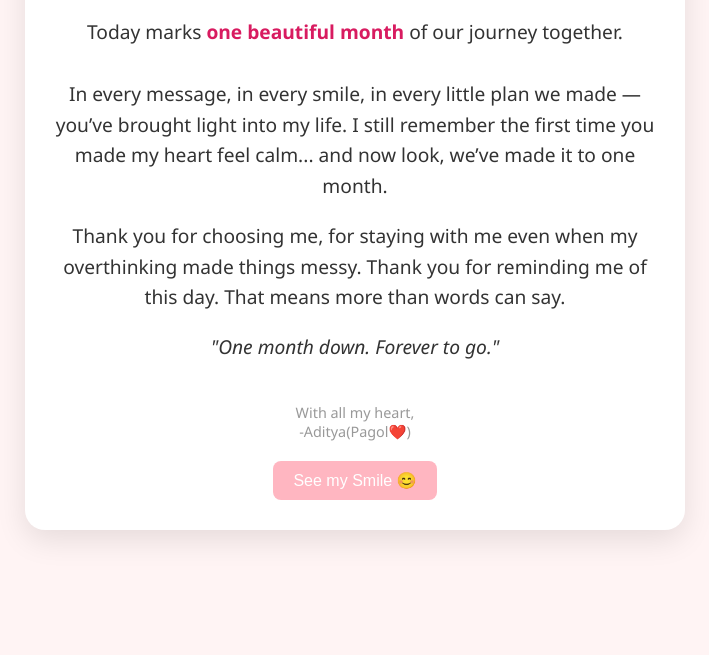
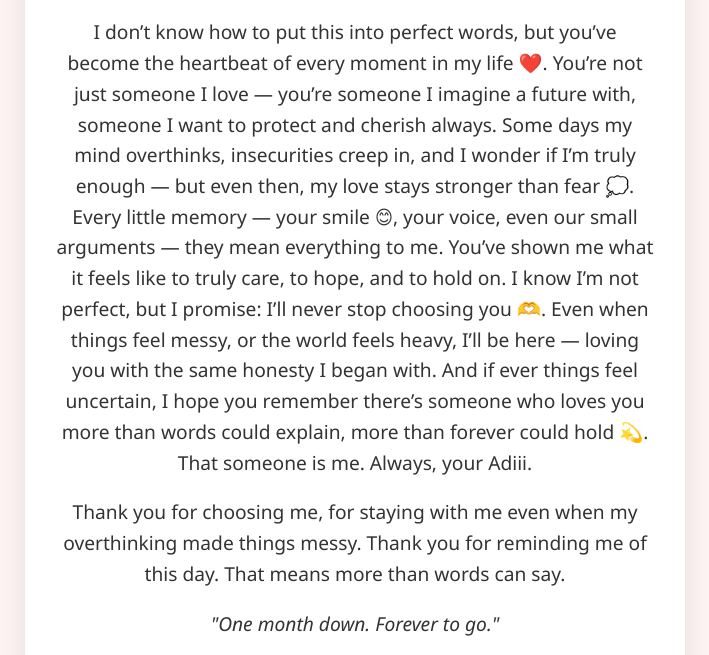
Before and after one commit to Aditya-dot-coder/youandme, a plain HTML site: page index.html in a window 1280 px wide. Shown: the part 145-800 px from the top of the page, without its empty margins (285-994 px from the left). Drawn offline with Linux system fonts and the light colour scheme.

Commit message:
Update index.html

```diff
--- a/index.html
+++ b/index.html
@@ -58,9 +58,14 @@
   <div class="card">
     <h1>One Month With You ❤️</h1>
     <p>
-      Today marks <span class="highlight">one beautiful month</span> of our journey together.<br><br>
-      In every message, in every smile, in every little plan we made — you’ve brought light into my life.
-      I still remember the first time you made my heart feel calm... and now look, we’ve made it to one month.
+      I don’t know how to put this into perfect words, but you’ve become the heartbeat of every moment in my life ❤️.
+      You’re not just someone I love — you’re someone I imagine a future with, someone I want to protect and cherish always.
+      Some days my mind overthinks, insecurities creep in, and I wonder if I’m truly enough — but even then, my love stays stronger than fear 💭. Every little memory — your smile 😊,
+      your voice, even our small arguments — they mean everything to me. You’ve shown me what it feels like to truly care, to hope, and to hold on. I know I’m not perfect, but I promise: I’ll never stop choosing you 🫶.
+      Even when things feel messy, or the world feels heavy, I’ll be here — loving you with the same honesty I began with. And if ever things feel uncertain, I hope you remember there’s someone who loves you more than words could explain,
+      more than forever could hold 💫. That someone is me. Always, your Adiii.
+
+
     </p>
     <p>
       Thank you for choosing me, for staying with me even when my overthinking made things messy. Thank you for reminding me of this day. That means more than words can say.
```
